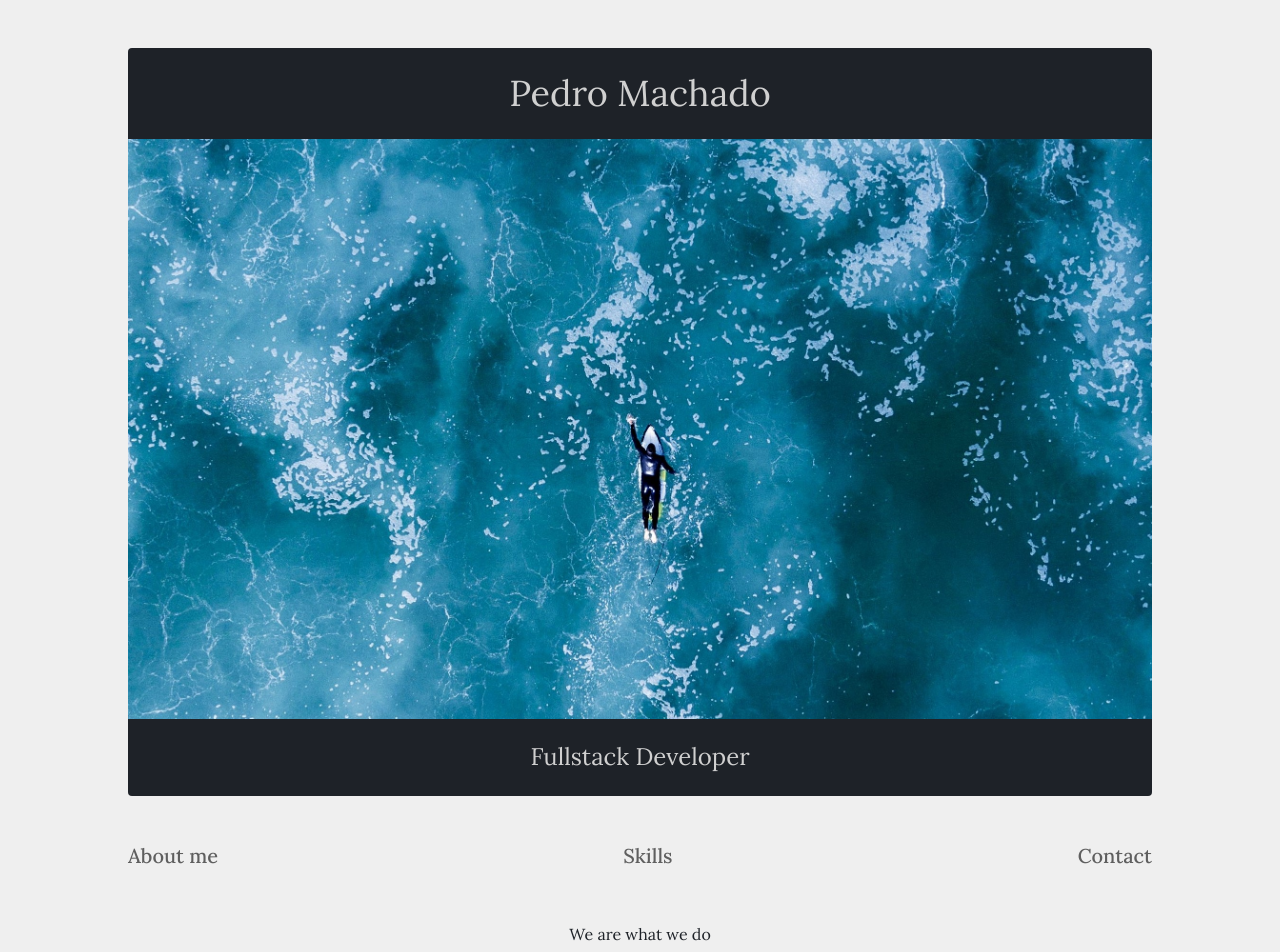
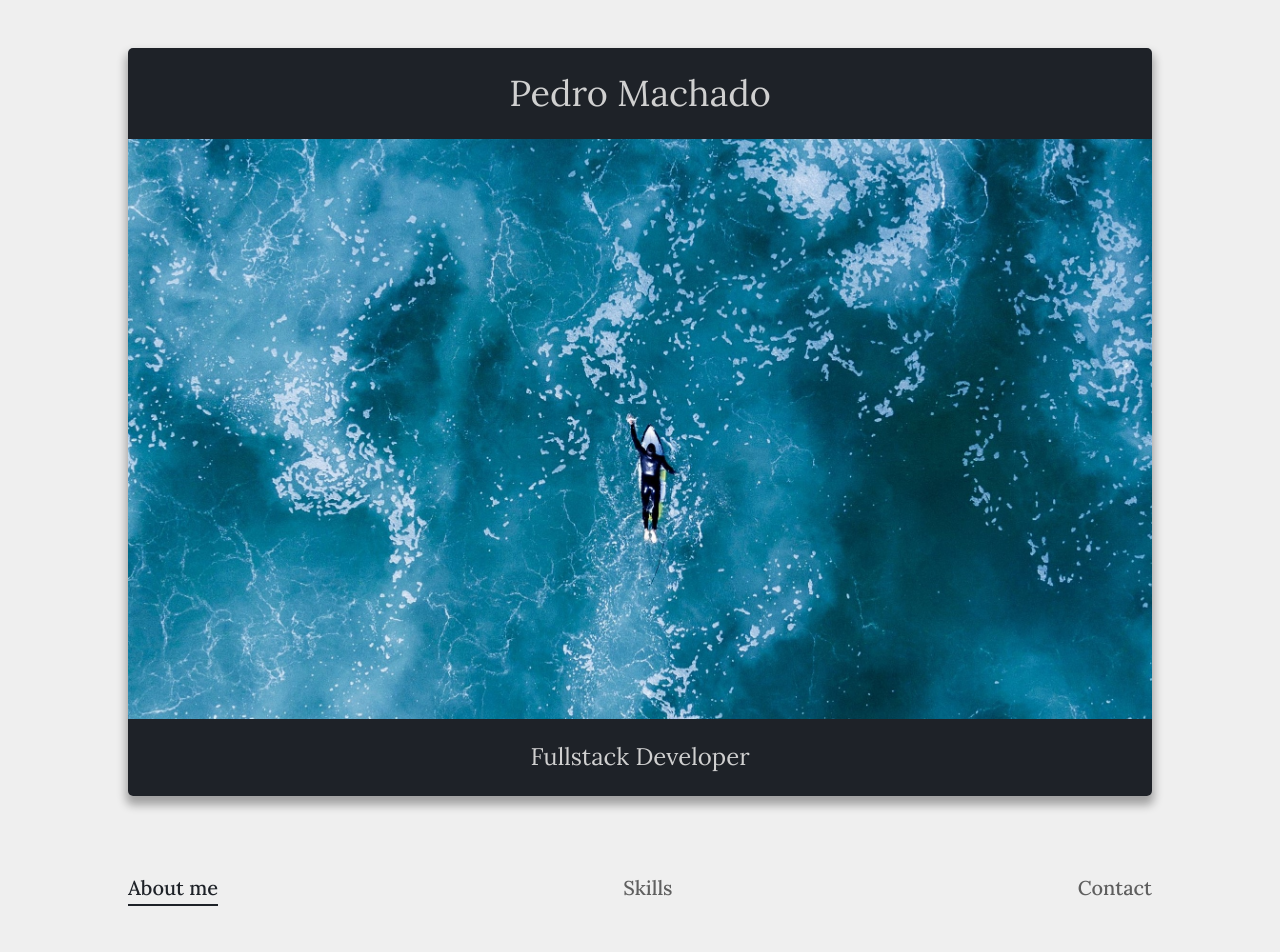
Before and after one commit to Pedro-Mac/pedro-machado, a React (Create React App) app: page / in a window 1280 px wide. Shown: the top 952 px of the page. Built offline with nearby package versions, Linux system fonts and the light colour scheme.

Commit message:
add styles to header, add links to accounts

```diff
--- a/src/App.jsx
+++ b/src/App.jsx
@@ -1,6 +1,7 @@
 import React, { Component } from "react";
 
 import TabText from "./components/TabText";
+import Tab from "./components/Tab";
 
 import "./App.scss";
 
@@ -9,7 +10,7 @@ class App extends Component {
     super();
 
     this.state = {
-      activeTab: "",
+      activeTab: "about",
     };
   }
 
@@ -35,56 +36,36 @@ class App extends Component {
             <h2 className="py-4">Fullstack Developer</h2>
           </div>
         </section>
-        <section className="Info-Container mt-5">
+        <section className="Info-Container">
           <div className="d-flex justify-content-between">
-            <div
-              className="Tab-Container"
-              style={{ backgroundColor: activeTab === "about" && "#1e2228" }}
-            >
-              <h3
-                onClick={() => this.handleTabChange("about")}
-                style={{ color: activeTab === "about" && "#1e2228" }}
-              >
-                About me
-              </h3>
-            </div>
-            <div
-              className="Tab-Container"
-              style={{ backgroundColor: activeTab === "skills" && "#1e2228" }}
-            >
-              <h3
-                onClick={() => this.handleTabChange("skills")}
-                style={{ color: activeTab === "skills" && "#1e2228" }}
-              >
-                Skills
-              </h3>
-            </div>
-            <div
-              className="Tab-Container"
-              style={{ backgroundColor: activeTab === "contact" && "#1e2228" }}
-            >
-              <h3
-                onClick={() => this.handleTabChange("contact")}
-                style={{ color: activeTab === "contact" && "#1e2228" }}
-              >
-                Contact
-              </h3>
-            </div>
+            <Tab
+              handleTab={() => this.handleTabChange("about")}
+              tabTitle="About me"
+              stateTab={activeTab}
+              tab="about"
+            />
+            <Tab
+              handleTab={() => this.handleTabChange("skills")}
+              tabTitle="Skills"
+              stateTab={activeTab}
+              tab="skills"
+            />
+            <Tab
+              handleTab={() => this.handleTabChange("contact")}
+              tabTitle="Contact"
+              stateTab={activeTab}
+              tab="contact"
+            />
           </div>
           <div className="Text-Container mt-5">
-            {(!this.state.activeTab && (
-              <>
-                <p>We are what we do</p>
-              </>
+            {(this.state.activeTab === "about" && (
+              <TabText tab={activeTab} />
             )) ||
-              (this.state.activeTab === "about" && (
-                <TabText tab={this.state.activeTab} />
-              )) ||
               (this.state.activeTab === "skills" && (
-                <TabText tab={this.state.activeTab} />
+                <TabText tab={activeTab} />
               )) ||
               (this.state.activeTab === "contact" && (
-                <TabText tab={this.state.activeTab} />
+                <TabText tab={activeTab} />
               ))}
           </div>
         </section>
--- a/src/App.scss
+++ b/src/App.scss
@@ -6,6 +6,9 @@
 
   .Header {
     margin: 3rem 0 0 0;
+    box-shadow: 0 7px 10px 2px rgba(0, 0, 0, 0.33);
+    border-radius: 5px;
+    overflow: hidden;
 
     div {
       color: #d0d0d0;
@@ -21,26 +24,18 @@
       h2 {
         font-size: 24px;
         font-weight: 300;
+        margin: 0;
       }
 
       img {
         width: 100%;
       }
     }
-
-    .Name {
-      border-top-left-radius: 4px;
-      border-top-right-radius: 4px;
-    }
-
-    .Stack {
-      border-bottom-left-radius: 4px;
-      border-bottom-right-radius: 4px;
-    }
   }
 
   .Info-Container {
     color: #1e2228;
+    margin-top: 5rem;
     div {
       .Tab-Container {
         cursor: pointer;
--- a/src/components/Tab/index.jsx
+++ b/src/components/Tab/index.jsx
@@ -0,0 +1,19 @@
+import React from "react";
+
+const Tab = (props) => {
+  return (
+    <div
+      className="Tab-Container"
+      style={{ backgroundColor: props.stateTab === props.tab && "#1e2228" }}
+    >
+      <h3
+        onClick={props.handleTab}
+        style={{ color: props.stateTab === props.tab && "#1e2228" }}
+      >
+        {props.tabTitle}
+      </h3>
+    </div>
+  );
+};
+
+export default Tab;
--- a/src/components/TabText/TabText.scss
+++ b/src/components/TabText/TabText.scss
@@ -0,0 +1,6 @@
+p {
+  text-align: start;
+  line-height: 150%;
+  font-weight: 600;
+  font-size: 1rem;
+}
--- a/src/components/TabText/index.jsx
+++ b/src/components/TabText/index.jsx
@@ -1,4 +1,6 @@
 import React from "react";
+
+import "./TabText.scss";
 
 function TabText(props) {
   return (
@@ -31,8 +33,12 @@ function TabText(props) {
           <>
             <p>lorem@ipsum.com</p>
             <p>+48 514 279 063</p>
-            <p>LinkedIn</p>
-            <p>Github</p>
+            <a href="https://www.linkedin.com/in/pedrotmachado/" target="blank">
+              LinkedIn
+            </a>
+            <a href="https://github.com/Pedro-Mac" target="blank">
+              Github
+            </a>
           </>
         ))}
     </>
```
